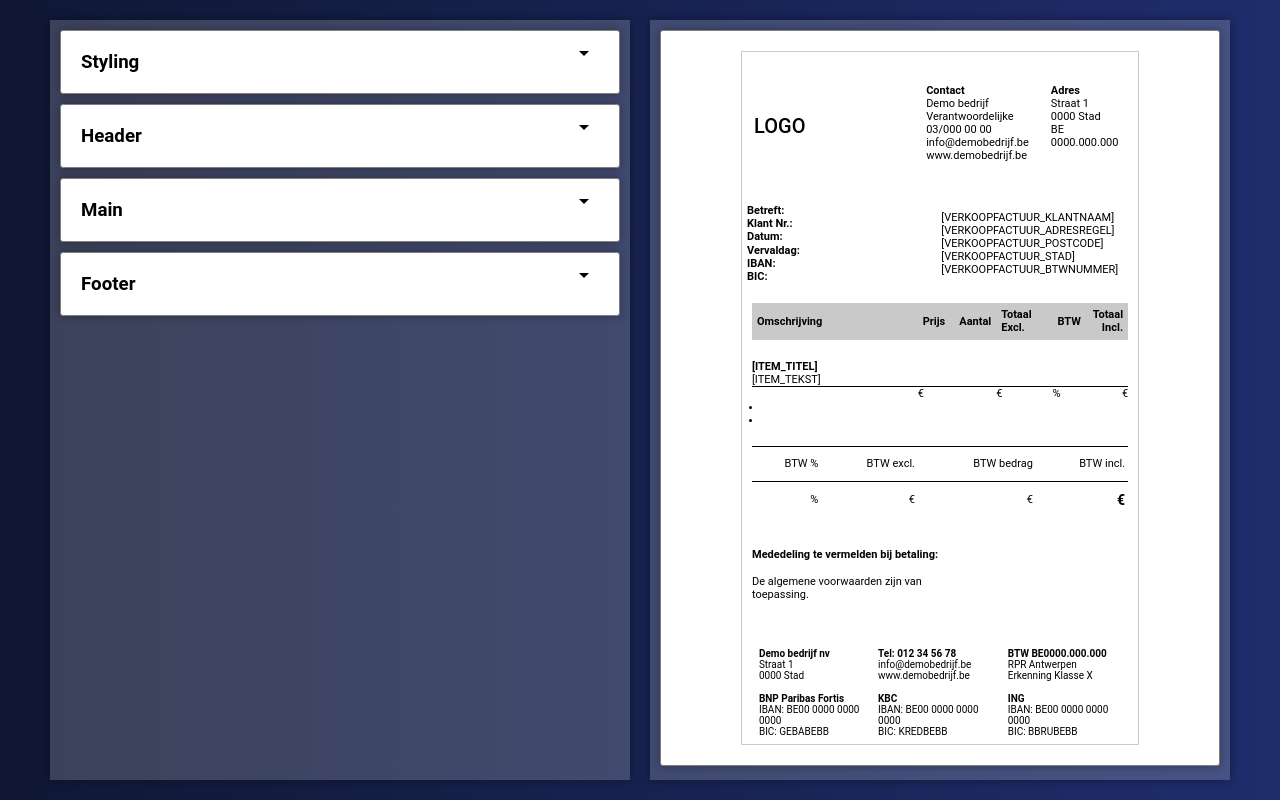
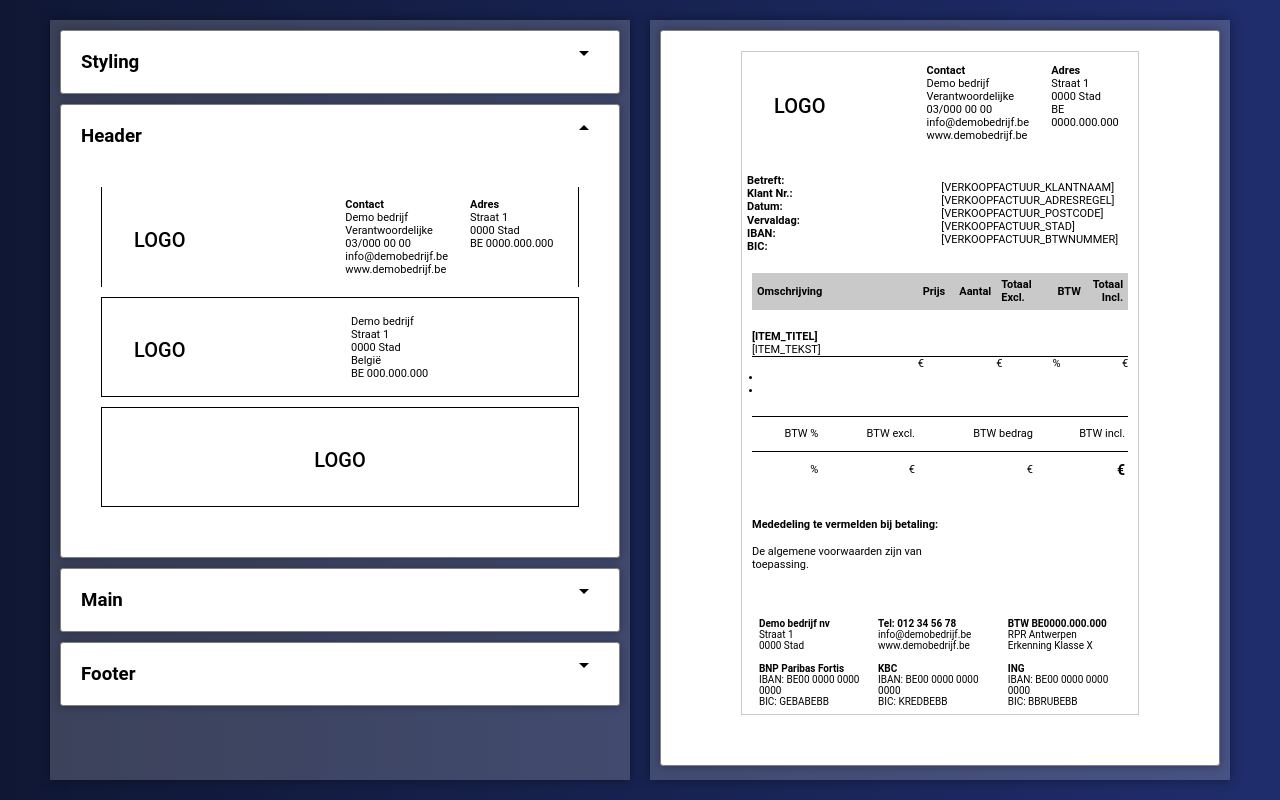
Before and after one commit to Karen03y/iamd-stage-wizard, an Angular app: page / in a window 1280 px wide. Built offline with nearby package versions, Linux system fonts and the light colour scheme; what ngx-colors would draw is missing.

Commit message:
added changes in headers/footers

```diff
--- a/src/app/app.component.ts
+++ b/src/app/app.component.ts
@@ -22,7 +22,7 @@ export class AppComponent {
 
   options: Option[] = [
     { title: "Styling", content: { type: "styling" }, showContent: false },
-    { title: "Header", content: { type: "header" }, showContent: false, selected:false },
+    { title: "Header", content: { type: "header" }, showContent: true, selected:false },
     { title: "Main", content: { type: "main" }, showContent: false, selected:false },
     { title: "Footer", content: { type: "footer" }, showContent: false, selected:false },
   ];
--- a/src/app/components/header/header.component.css
+++ b/src/app/components/header/header.component.css
@@ -1,25 +1,21 @@
 /* Headers */
 .header {
-  height: 140px;
   margin-top: 10px;
-}
-
-.header:hover {
-  border: solid rgb(74, 74, 74) 2px;
+  height: 100px;
+  border: solid black 1px;
 }
 
 .header-content {
   display: flex;
   flex-direction: column;
-  justify-content: space-between;
   align-items: center;
+  justify-content: center;
   height: 100%;
 }
 
 .header-preview {
   background: white;
-  border: black solid 1px;
   width: 100%;
-  height: 140px;
   cursor: pointer;
+  align-items: center;
 }
--- a/src/app/components/header/header.component.ts
+++ b/src/app/components/header/header.component.ts
@@ -23,7 +23,7 @@ export class HeaderComponent {
   }
 
   loadHeaderContent() {
-    const headerFileNames = ['header1.html', 'header2.html'];
+    const headerFileNames = ['header1.html', 'header2.html', 'header3.html'];
 
     headerFileNames.forEach(fileName => {
       this.loadContentService.loadContent(fileName, 'header').subscribe((header: Header) => {
--- a/src/app/components/styling/styling.component.ts
+++ b/src/app/components/styling/styling.component.ts
@@ -18,8 +18,8 @@ export class StylingComponent {
   colors = [
  /* { value: "#000000", label: "Tekst" },
   { value: "#000000", label: "Vetgedrukte tekst" }, */
+  { value: "#FFFFFF", label: "Achtergrond header" },
   { value: "#FFFFFF", label: "Achtergrond main" },
-  { value: "#FFFFFF", label: "Achtergrond header" },
   { value: "#FFFFFF", label: "Achtergrond footer" },
  //  { value: "#FFFFFF", label: "Achtergrond titels" },
 ];
--- a/src/assets/footers/footer2.html
+++ b/src/assets/footers/footer2.html
@@ -2,7 +2,7 @@
   .footer2 {
     width: 100%;
     font-family: Arial, Helvetica, sans-serif;
-    padding-top: 25px;
+    padding: 25px 0;
   }
 
   .footer2 table {
--- a/src/assets/headers/header1.html
+++ b/src/assets/headers/header1.html
@@ -1,33 +1,15 @@
-<style>
-  .header1 {
-    font-family: Arial, Helvetica, sans-serif;
-    font-size: 11px;
-    width: 100%;
-    padding: 20px 0 10px 0;
-  }
-
-  .header1 table {
-    width: 100%;
-    margin: 0 auto;
-  }
-
-  .header1 table td {
-    vertical-align: top;
-    padding: 10px;
-  }
-
-  .header1 h1 {
-    font-size: 20px;
-    font-weight: 500;
-    margin: 10px 0 5px 0;
-  }
-</style>
-
-<header class="header1">
+<header class="header-opt-alg">
   <table>
     <tbody>
       <tr>
-        <td style="width: 50%; text-align: left; vertical-align: middle">
+        <td
+          style="
+            width: 50%;
+            text-align: left;
+            padding-left: 30px;
+            vertical-align: middle;
+          "
+        >
           <div>
             <h1>LOGO</h1>
           </div>
--- a/src/assets/headers/header2.html
+++ b/src/assets/headers/header2.html
@@ -1,39 +1,22 @@
-<style>
-  .header2 {
-    font-family: Arial, Helvetica, sans-serif;
-    font-size: 11px;
-    width: 100%;
-    padding: 20px 0 10px 0;
-  }
-  .header2 table {
-    width: 100%;
-    margin: 0 auto;
-  }
-  .header2 table td {
-    vertical-align: top;
-    padding: 10px;
-  }
-
-  .header2 h1 {
-    font-size: 20px;
-    font-weight: 500;
-    margin: 10px 0 5px 0;
-  }
-</style>
-
-<header class="header2">
+<header class="header-opt-alg">
   <table>
     <tbody>
       <tr>
-        <td style="text-align: left; width: 50%; vertical-align: middle">
+        <td
+          style="
+            text-align: left;
+            width: 50%;
+            padding-left: 30px;
+            vertical-align: middle;
+          "
+        >
           <div>
             <h1>LOGO</h1>
           </div>
         </td>
         <td style="width: 50%">
-          [VERKOOPFACTUUR_NAAM] <br />[VERKOOPFACTUUR_ADRESREGEL]
-          <br />[VERKOOPFACTUUR_POSTCODE] [VERKOOPFACTUUR_PLAATS]
-          <br />[VERKOOPFACTUUR_LAND] <br />[VERKOOPFACTUUR_BTW_NUMMER]
+          Demo bedrijf <br />Straat 1 <br />0000 Stad <br />België <br />BE
+          000.000.000
         </td>
       </tr>
     </tbody>
--- /dev/null
+++ b/src/assets/headers/header3.html
@@ -0,0 +1,11 @@
+<header class="header-opt-alg">
+  <table>
+    <tbody>
+      <tr>
+        <td style="text-align: center; margin: auto; padding: 25px 0">
+          <h1>LOGO</h1>
+        </td>
+      </tr>
+    </tbody>
+  </table>
+</header>
--- a/src/styles.css
+++ b/src/styles.css
@@ -30,3 +30,27 @@ input[type="radio"] {
   background-color: #ffffff;
   color: black;
 }
+
+/* styling voor headers algemeen */
+
+.header-opt-alg {
+  font-family: Arial, Helvetica, sans-serif;
+  font-size: 11px;
+  width: 100%;
+}
+
+.header-opt-alg table {
+  width: 100%;
+  vertical-align: middle;
+  justify-content: center;
+}
+.header-opt-alg table td {
+  vertical-align: top;
+  padding: 10px;
+}
+
+.header-opt-alg h1 {
+  font-size: 20px;
+  font-weight: 500;
+  margin: 10px 0 5px 0;
+}
```
